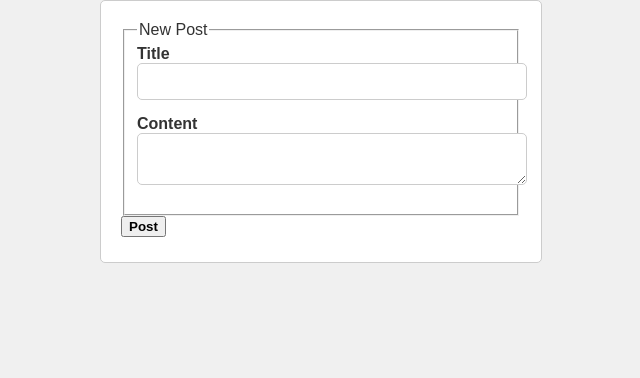
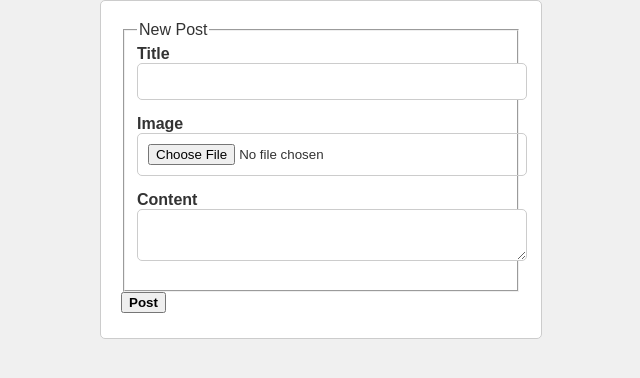
Before and after one commit to Mesh-254/BlogColony, a Flask app: page /post/new in a window 1280 px wide. Shown: the part 68-446 px from the top of the page, without its empty margins (319-959 px from the left). Run offline with Flask 3, Linux system fonts and the light colour scheme; parts of the project's set-up code (start-up, migrations or seed data) failed here and were passed over; some libraries are stand-ins or nearby versions.

Commit message:
updated post form

```diff
--- a/app/templates/create_post.html
+++ b/app/templates/create_post.html
@@ -23,6 +23,20 @@
 
             </div>
             <div>
+                {{ form.image.label(class="form-label") }}
+
+                {% if form.image.errors %}
+                {{ form.image(class="form-label-field is-invalid") }}
+                <div class="invalid-feedback">
+                    {% for error in form.image.errors %}
+                    <span>{{ error }}</span>
+                    {% endfor %}
+                </div>
+                {% else %}
+                {{ form.image(class="form-label-field") }}
+                {% endif %}
+            </div>
+            <div>
                 <!-- label -->
                 {{ form.content.label(class="form-label") }}
 
```
Lines whose indentation alone changed are shown as unchanged.
